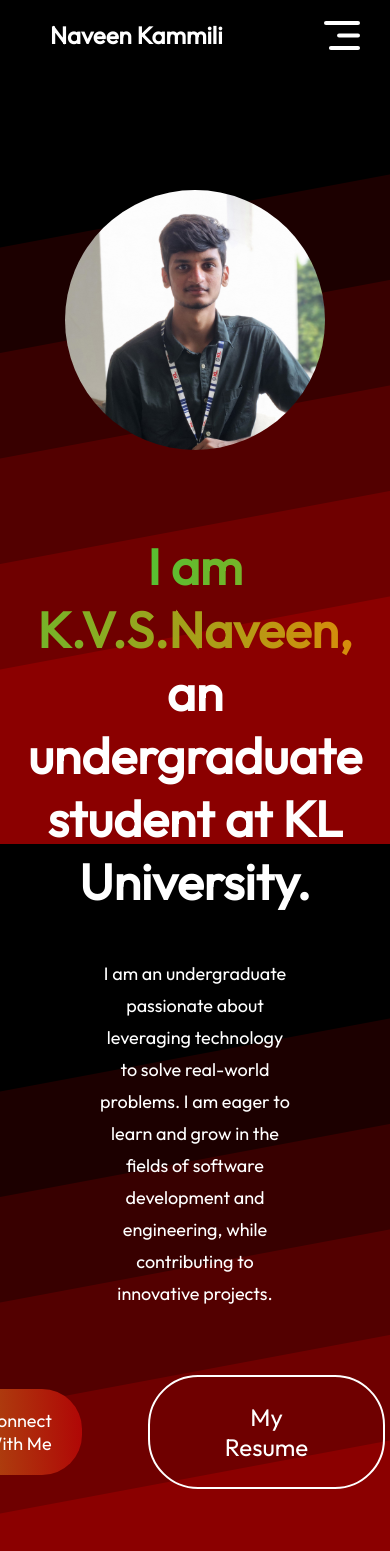
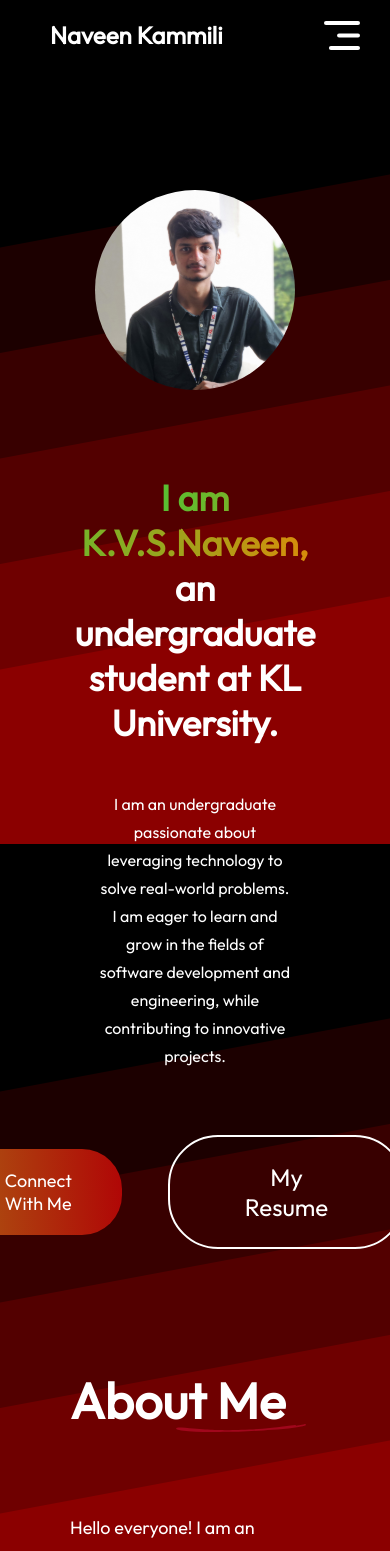
Before and after one commit to Naveen14321432/portfolio-react, a React (Vite) app: page / in a window 390 px wide. Shown: the top 1551 px of the page. Built offline with nearby package versions, Linux system fonts and the light colour scheme.

Commit message:
Updated resume

```diff
--- a/src/components/hero/Hero.css
+++ b/src/components/hero/Hero.css
@@ -17,10 +17,12 @@
     font-size: 70px;
     font-weight: 600;
     width: 70%;
+    max-width: 70%;
 }
 
 .hero p{
     width: 50%;
+    max-width: 50%;
     text-align: center;
     font-size: 24px;
     line-height: 40px;
@@ -54,7 +56,7 @@
     background: transparent; /* Optional: You can set a background color if needed */
     color: #FFF; /* Set the text color */
     font-size: 24px; /* Matches the font size of your buttons */
-    font-weight: 500; /* Matches the font weight of your buttons */
+    font-weight: 500;
 }
 
 .hero-connect:hover{
@@ -92,12 +94,26 @@
     }
 
     .hero-connect{
-        padding: 20px 30px;
+        padding: 20px 50px;
         border-radius: 40px;
     }
 
     .hero-resume{
-        padding: 20px 50px;
+        padding: 20px 30px;
         border-radius: 40px;
     }
 }
+
+@media (max-width: 480px) {
+    .hero h1 {
+        font-size: 36px;
+    }
+    .hero p {
+        font-size: 16px;
+        line-height: 28px;
+        width: 90%;
+    }
+    .hero img {
+        width: 200px;
+    }
+}
--- a/src/components/hero/Hero.jsx
+++ b/src/components/hero/Hero.jsx
@@ -19,7 +19,7 @@ const Hero = () => {
           </a>
         </div>
         <div className="hero-resume">
-          <a href='/resume.pdf' target='_blank' rel='noopener noreferrer'>
+          <a className='anchor-link' href='/resume.pdf' target='_blank' rel='noopener noreferrer'>
             My Resume
           </a>
         </div>
```
Also changed, not shown: 1 other file (tests, documents, lock files or other folders).
